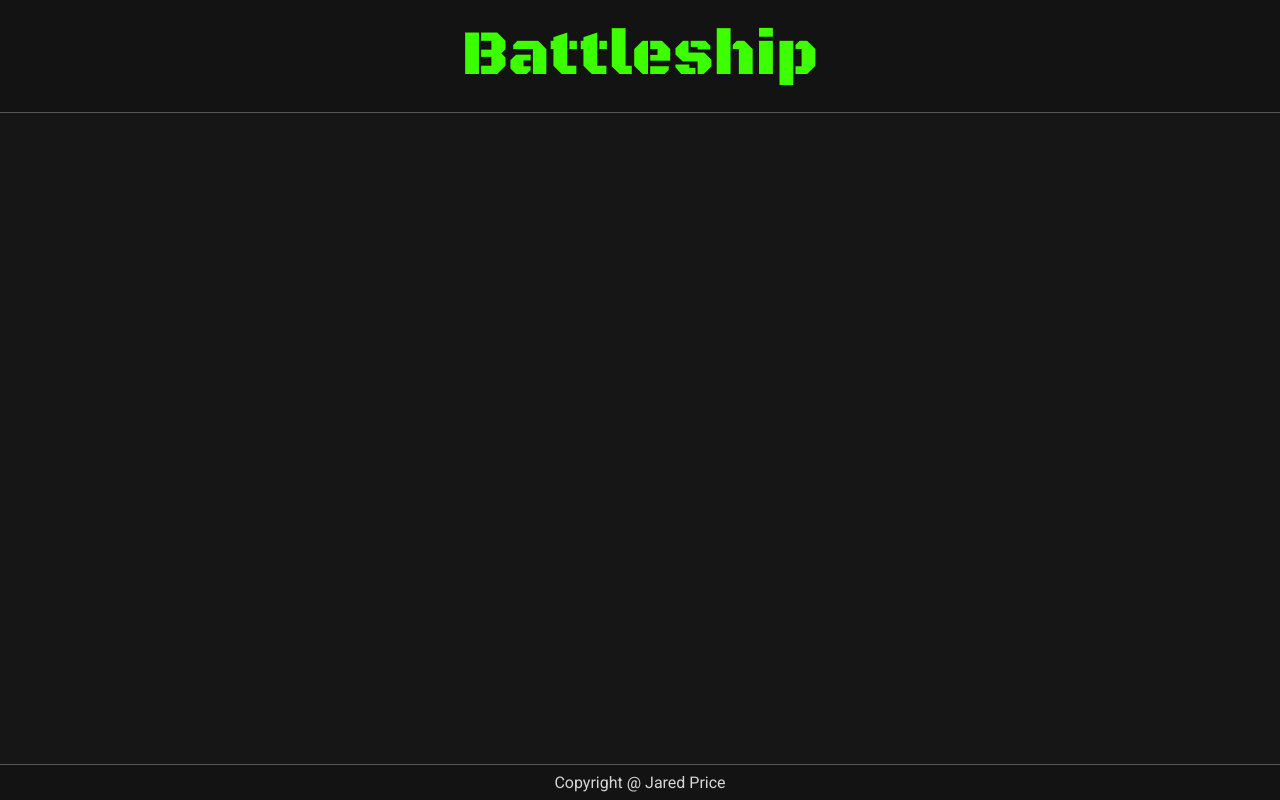
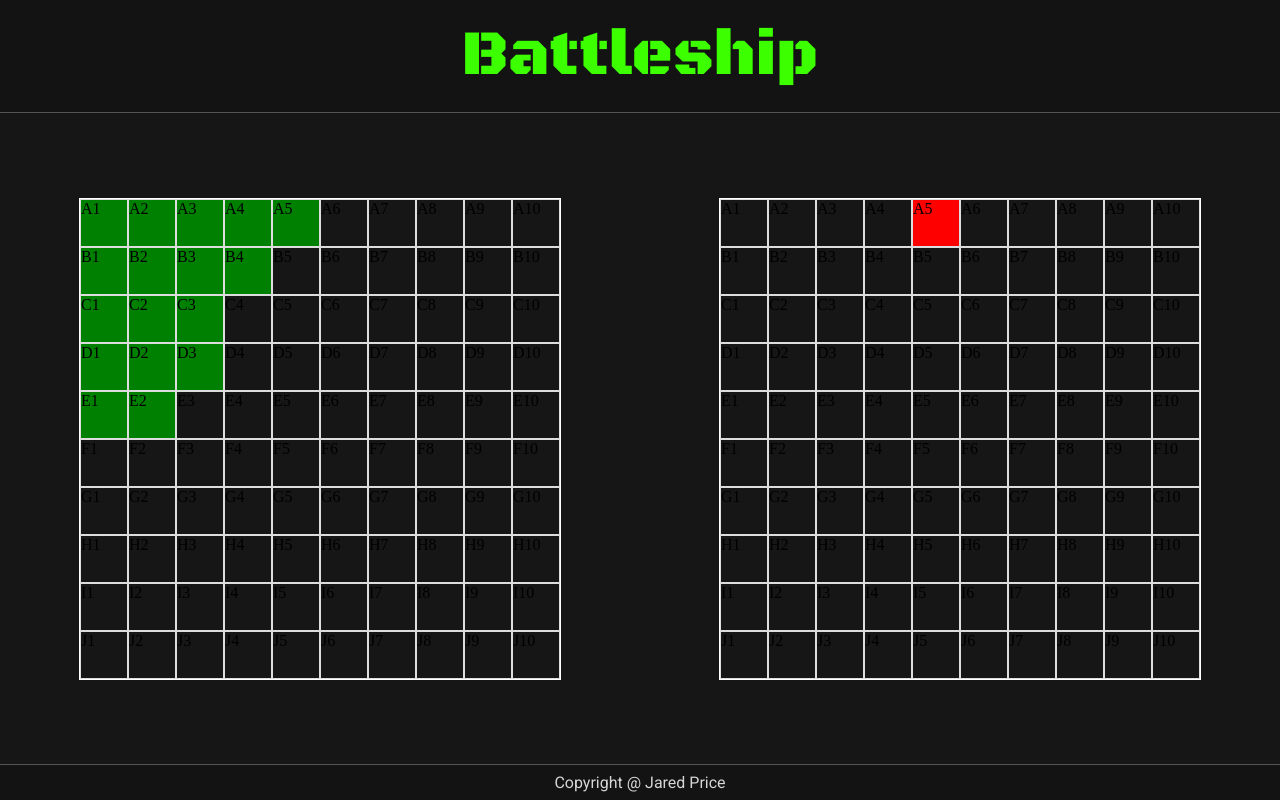
Before and after one commit to Jared588/battleship, a website built with webpack: page src/index.html in a window 1280 px wide. Built offline with nearby package versions, Linux system fonts and the light colour scheme; a web font is replaced by a local one.

Commit message:
Reflect gameboard conditions on the webpage

```diff
--- a/src/gameloop.js
+++ b/src/gameloop.js
@@ -7,14 +7,14 @@ export default function gameloop() {
 
     /// temp player ships
     playerBoard.placeShip('Carrier', ['A1', 'A2', 'A3', 'A4', 'A5']);
-    playerBoard.placeShip('Battlehsip', ['B1', 'B2', 'B3', 'B4']);
+    playerBoard.placeShip('Battleship', ['B1', 'B2', 'B3', 'B4']);
     playerBoard.placeShip('Destroyer', ['C1', 'C2', 'C3']);
     playerBoard.placeShip('Submarine', ['D1', 'D2', 'D3']);
     playerBoard.placeShip('Patrol Boat', ['E1', 'E2']);
 
     // temp comp ships
     compBoard.placeShip('Carrier', ['A1', 'A2', 'A3', 'A4', 'A5']);
-    compBoard.placeShip('Battlehsip', ['B1', 'B2', 'B3', 'B4']);
+    compBoard.placeShip('Battleship', ['B1', 'B2', 'B3', 'B4']);
     compBoard.placeShip('Destroyer', ['C1', 'C2', 'C3']);
     compBoard.placeShip('Submarine', ['D1', 'D2', 'D3']);
     compBoard.placeShip('Patrol Boat', ['E1', 'E2']);
@@ -22,6 +22,44 @@ export default function gameloop() {
     return {
         player,
         playerBoard,
-        compBoard
+        compBoard,
+
+
+        updateBoard() {
+            const playerDisplay = document.getElementById('player-board');
+            playerDisplay.innerHTML = '';
+
+            const compDisplay = document.getElementById('comp-board');
+            compDisplay.innerHTML = '';
+
+            // Player board
+            for (let i = 0; i < playerBoard.getGrid().length; i += 1) {
+                const cell = document.createElement('div');
+                cell.classList.add('cell');
+                if(playerBoard.getGrid()[i].occupied === true) {
+                    cell.style.backgroundColor = 'green';
+                }
+
+                if(playerBoard.getHitShots().includes(playerBoard.getGrid()[i].position)) {
+                    cell.style.backgroundColor = 'red';
+                }
+                cell.textContent = playerBoard.getGrid()[i].position;
+
+                playerDisplay.appendChild(cell);
+            }
+
+            // Computer Board
+            for (let i = 0; i < compBoard.getGrid().length; i += 1) {
+                const cell = document.createElement('div');
+                cell.classList.add('cell');
+
+                if(compBoard.getHitShots().includes(compBoard.getGrid()[i].position)) {
+                    cell.style.backgroundColor = 'red';
+                }
+                cell.textContent = compBoard.getGrid()[i].position;
+
+                compDisplay.appendChild(cell);
+            }
+        }
     }
 };
--- a/src/index.html
+++ b/src/index.html
@@ -7,7 +7,10 @@
   </head>
   <body>
     <header>Battleship</header>
-    <div class="main"></div>
+    <div class="main">
+      <div class="gameboard" id="player-board"></div>
+      <div class="gameboard" id="comp-board"></div>
+    </div>
     <footer>Copyright @ Jared Price</footer>
   </body>
 </html>
--- a/src/index.js
+++ b/src/index.js
@@ -1 +1,11 @@
 import './styles.css';
+import gameloop from './gameloop';
+
+const game = gameloop();
+
+game.player.compAttack();
+game.player.playerAttack('A5')
+
+console.log(game.player.getPlayerGameboard().getAllShots())
+
+game.updateBoard();
--- a/src/styles.css
+++ b/src/styles.css
@@ -24,7 +24,41 @@ header {
 }
 
 .main {
+    display: flex;
     flex: auto;
+    flex-wrap: wrap;
+    justify-content: space-around;
+    align-items: center;
+}
+
+.gameboard {
+    display: grid;
+    grid-template-columns: repeat(10, 1fr);
+    grid-template-rows: repeat(10, 1fr);
+    border: 1px solid white;
+    height: 30rem;
+    width: 30rem;
+    margin: 0.5rem;
+}
+
+.gameboard > * {
+    border: 1px solid #ddd;
+}
+
+@media (max-width: 1000px) {
+    .gameboard {
+        height: 25rem;
+        width: 25rem;
+    }
+}
+
+@media (max-width: 860px) {
+    .gameboard {
+        height: 20rem;
+        min-height: 20rem;
+        width: 20rem;
+        min-width: 20rem;
+    }
 }
 
 footer {
```
Also changed, not shown: src/gameloop.test.js (line endings or trailing spaces).
